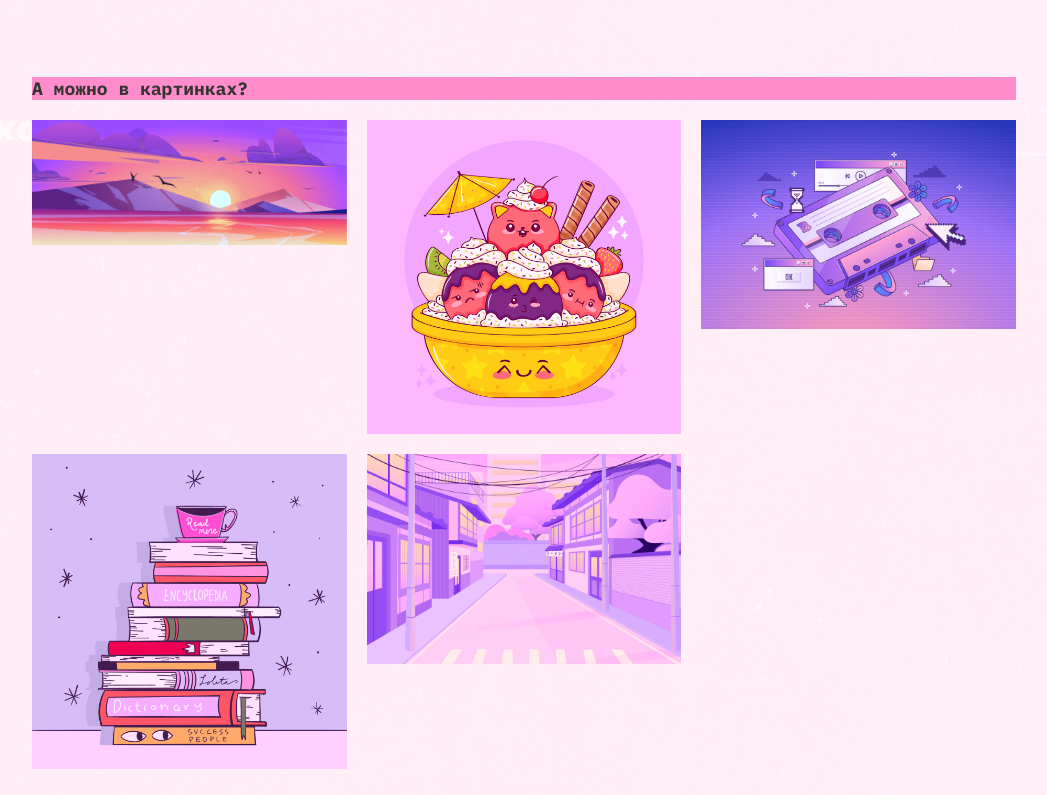
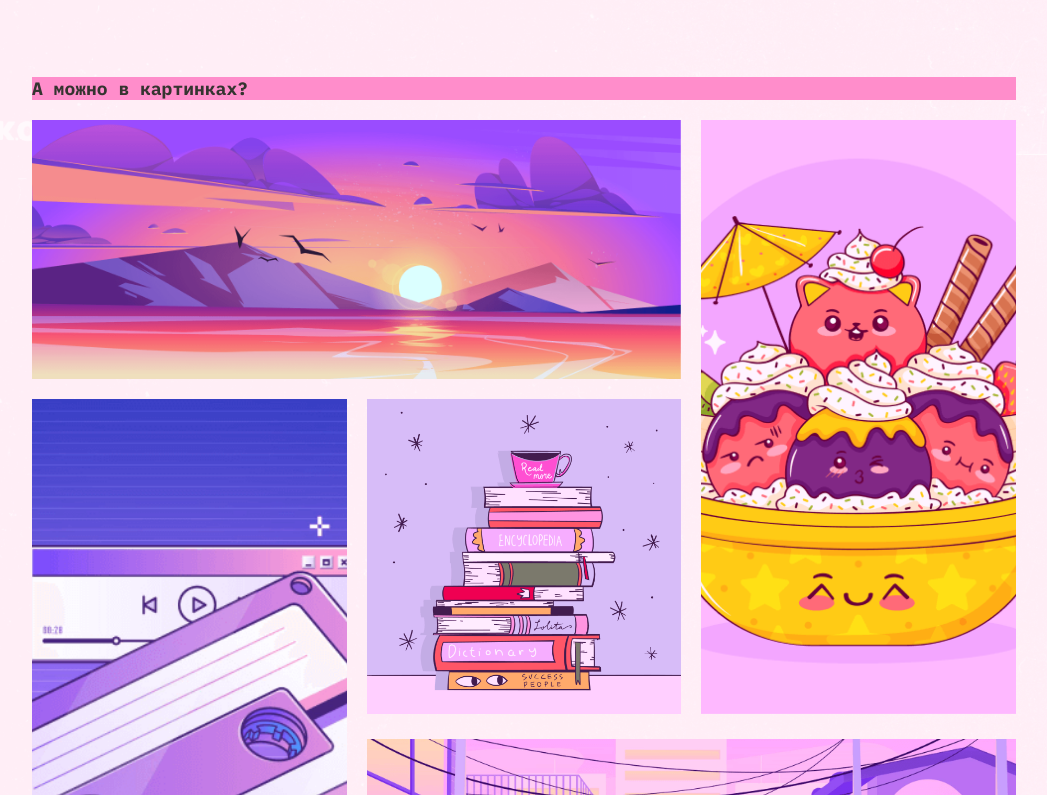
Before and after one commit to BraixenRUS/slozhno-sosredotochitsya-ad, a plain HTML site: page index.html in a window 1280 px wide. Shown: the part 3045-3840 px from the top of the page, without its empty margins (116-1163 px from the left). Drawn offline with Linux system fonts and the light colour scheme.

Commit message:
правки с кривыми картинками

```diff
--- a/styles/style.css
+++ b/styles/style.css
@@ -295,38 +295,40 @@ h4.title-decor {
     gap: 20px;
   }
 
-  .art__img__sunset {
+  .art__img-sunset {
     grid-column: 1 / 3;
     grid-row: 1;
   }
 
-  .art__img__ice-cream {
+  .art__img-ice-cream {
     grid-column: 3;
     grid-row: 1 / 3;
+	height: 100%;
   }
 
-  .art__img__tape {
+  .art__img-tape {
     grid-column: 1;
     grid-row: 2 / 4;
+	height: 100%;
   }
 
-  .art__img__books {
+  .art__img-books {
     grid-column: 2;
     grid-row: 2;
   }
 
-  .art__img__street {
+  .art__img-street {
     grid-column: 2 / 4;
     grid-row: 3;
   }
 }
 
 @media (min-width: 1024px) {
-  .art__img__tape {
+  .art__img-tape {
     max-block-size: calc(100% - 5px);
   }
 
-  .art__img__street {
+  .art__img-street {
     align-self: start;
     padding-block-start: 5px;
     max-block-size: calc(100% - 5px);
```
